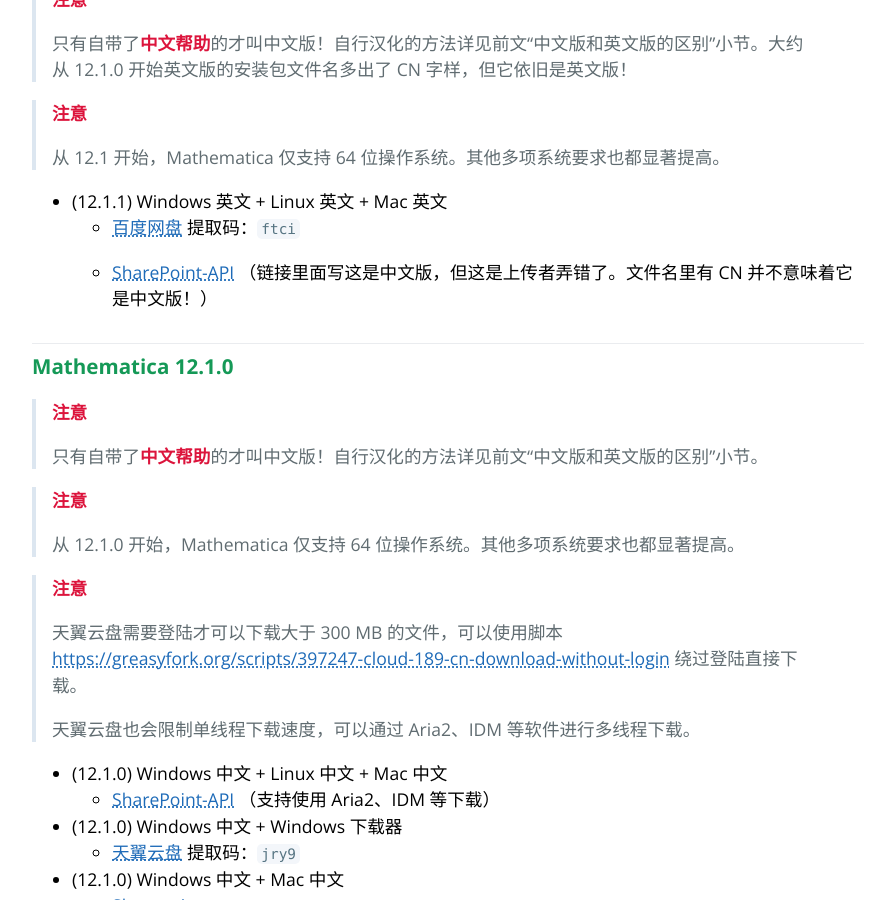
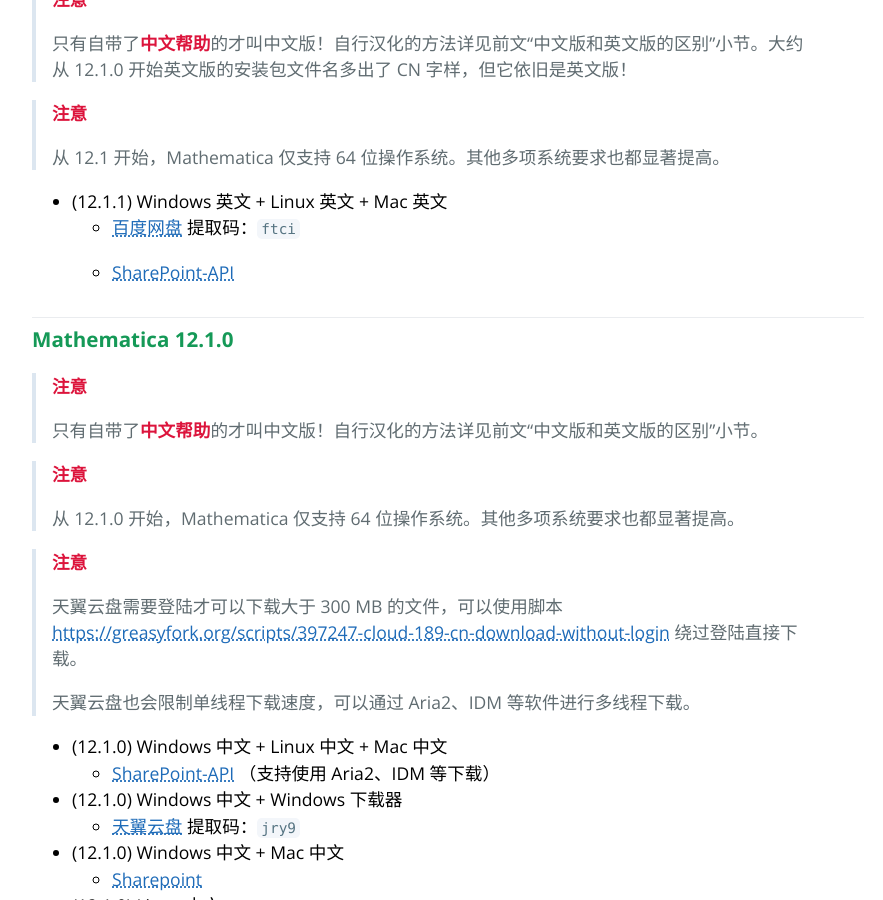
Before and after one commit to TieBaMma/InstallTutorial, a Jekyll site: the page built from index.md, in a window 1280 px wide and 900 px high, scrolled down 4907 px. Shown: the whole window, without its empty margins (192-1075 px from the left). Built offline with Jekyll 4.4.1, drawn with Linux system fonts in a browser that asks for light colours.

Commit message:
Update index.md
链接内文字说明已修正，故移除勘误。

```diff
--- a/index.md
+++ b/index.md
@@ -179,7 +179,7 @@
 * (12.1.1) Windows 英文 + Linux 英文 + Mac 英文
   * [百度网盘](https://pan.baidu.com/s/1OKtjGDdj8HN3JgtfW7_ppQ) 提取码：`ftci`
 
-  * [SharePoint-API](https://mmamirror.herokuapp.com/%E5%AE%89%E8%A3%85%E5%8C%85/12.1.1/) （链接里面写这是中文版，但这是上传者弄错了。文件名里有 CN 并不意味着它是中文版！）
+  * [SharePoint-API](https://mmamirror.herokuapp.com/%E5%AE%89%E8%A3%85%E5%8C%85/12.1.1/)
 
 ### Mathematica 12.1.0
 
```
